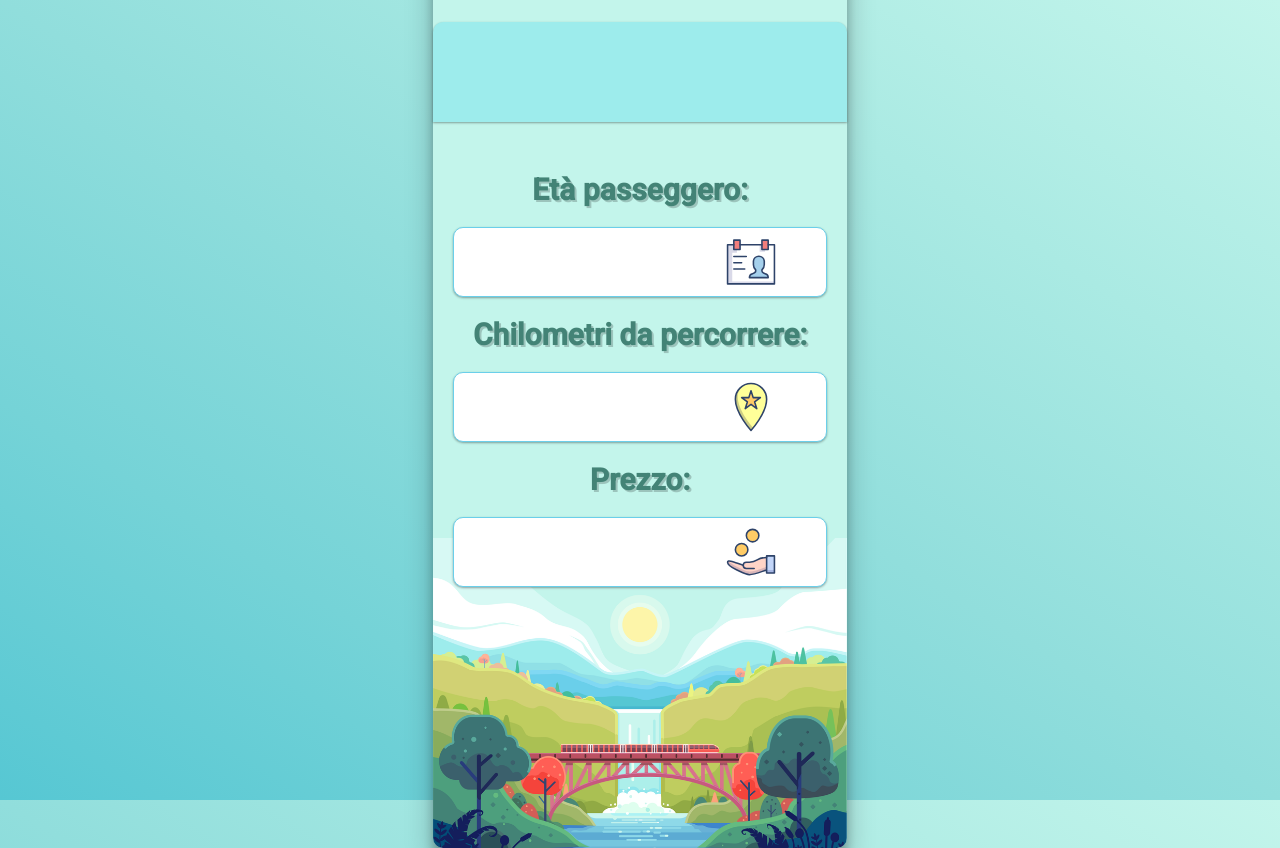
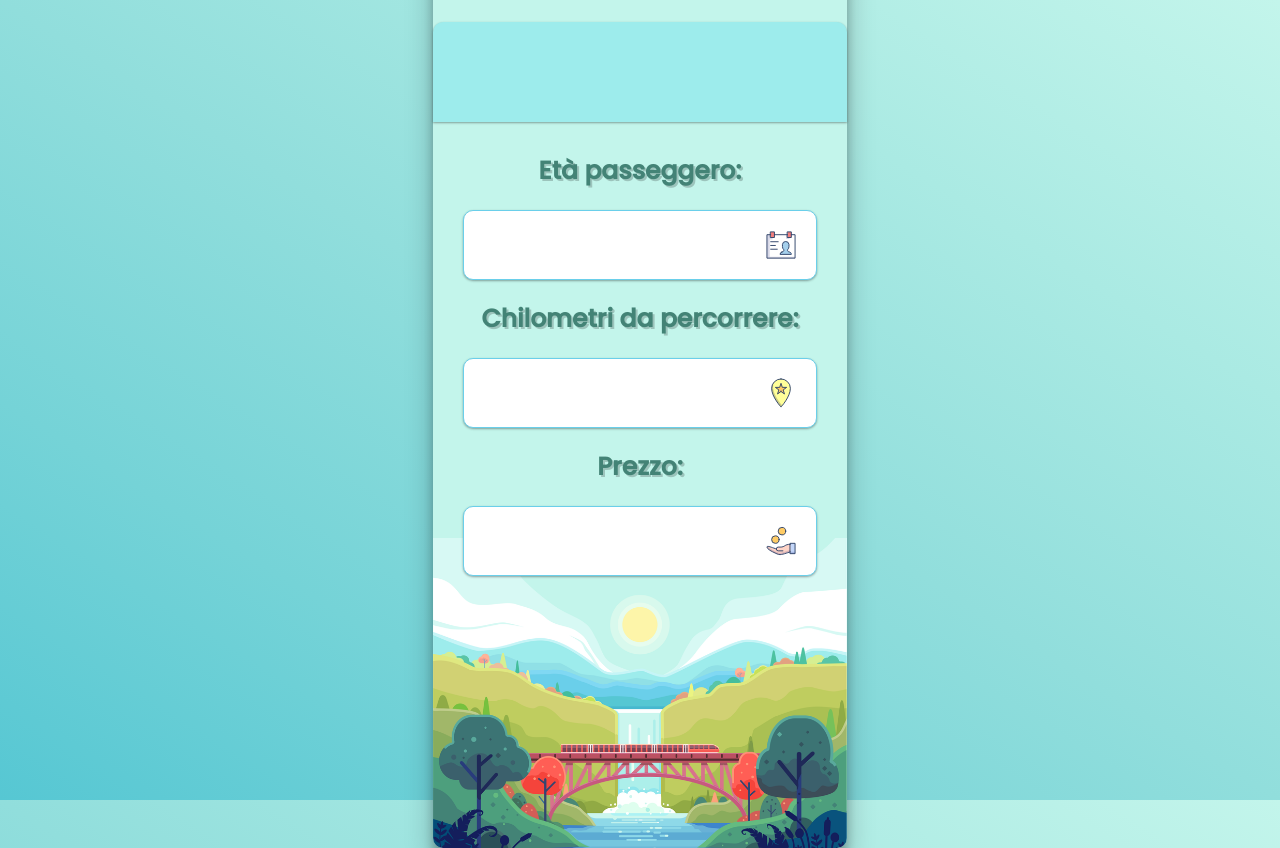
Before and after one commit to leonard0-b/js-biglietto-treno, a plain HTML site: page index.html in a window 1280 px wide. Drawn offline with Linux system fonts and the light colour scheme.

Commit message:
Esercizio Completo (responsive wannabe)

```diff
--- a/assets/css/master.css
+++ b/assets/css/master.css
@@ -2,7 +2,7 @@
   margin: 0;
   padding: 0;
   box-sizing: border-box;
-  font-family: 'Roboto', sans-serif;
+  font-family: 'Poppins', sans-serif;
 }
 
 .flex {
@@ -22,7 +22,7 @@ body {
 }
 
 h4 {
-  font-size: 30px;
+  font-size: 25px;
   color: #438376;
   text-shadow: 2px 2px 0px rgba(0, 0, 0, 0.2);
 }
@@ -40,6 +40,11 @@ p {
   box-shadow: 0 14px 28px rgba(0,0,0,0.25), 0 10px 10px rgba(0,0,0,0.22);
 }
 
+.content {
+  padding: 10px;
+  margin-top: -30px;
+}
+
 .top-bar {
   width: 100%;
   height: 100px;
@@ -55,12 +60,14 @@ p {
   border-radius: 0 0 10px 10px;
   position: absolute;
   bottom: 0;
+  left: 0;
+  right: 0;
 }
 
 .client-data img {
-  width: 50px;
+  width: 40px;
   position: absolute;
-  right: 50px;
+  right: 40px;
 }
 
 .client-data {
@@ -79,10 +86,25 @@ p {
   .top-bar {
     margin-top: 100px;
   }
+
+  h4 {
+    font-size: 20px;
+  }
+
+  .client-data img {
+    width: 30px;
+    right: 20px;
+  }
+
 }
 
 @media all and (min-height: 701px) and (max-height: 800px) {
   .top-bar {
     margin-top: 70px;
   }
+
+  .client-data img {
+    width: 30px;
+    right: 20px;
+  }
 }
--- a/index.html
+++ b/index.html
@@ -5,7 +5,7 @@
   <meta name="viewport" content="width=device-width, initial-scale=1.0">
   <meta http-equiv="X-UA-Compatible" content="ie=edge">
   <link rel="preconnect" href="https://fonts.gstatic.com">
-  <link href="https://fonts.googleapis.com/css2?family=Roboto:wght@500&display=swap" rel="stylesheet">
+  <link href="https://fonts.googleapis.com/css2?family=Poppins:wght@400;500&display=swap" rel="stylesheet">
   <link rel="stylesheet" href="./assets/css/master.css">
   <title>Document</title>
 </head>
```
